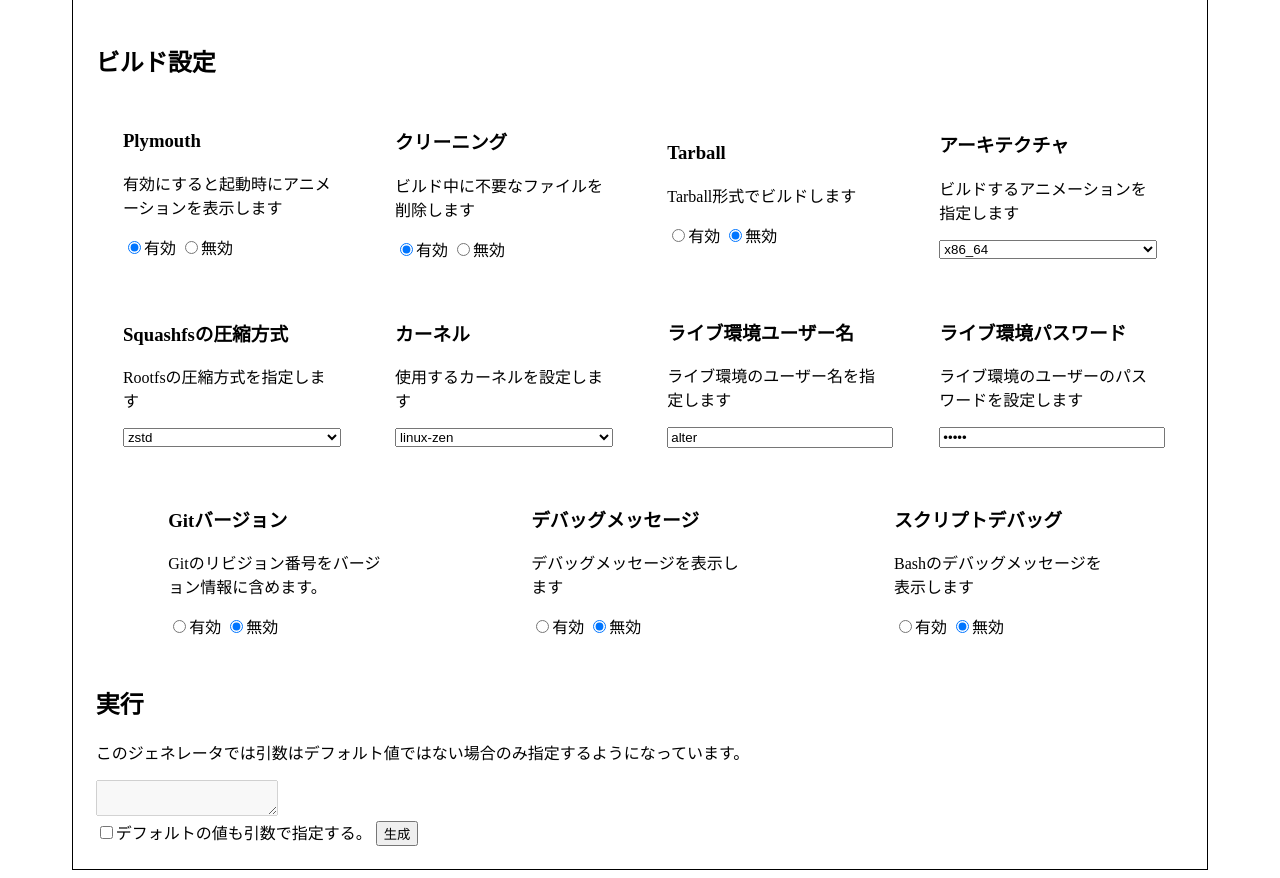
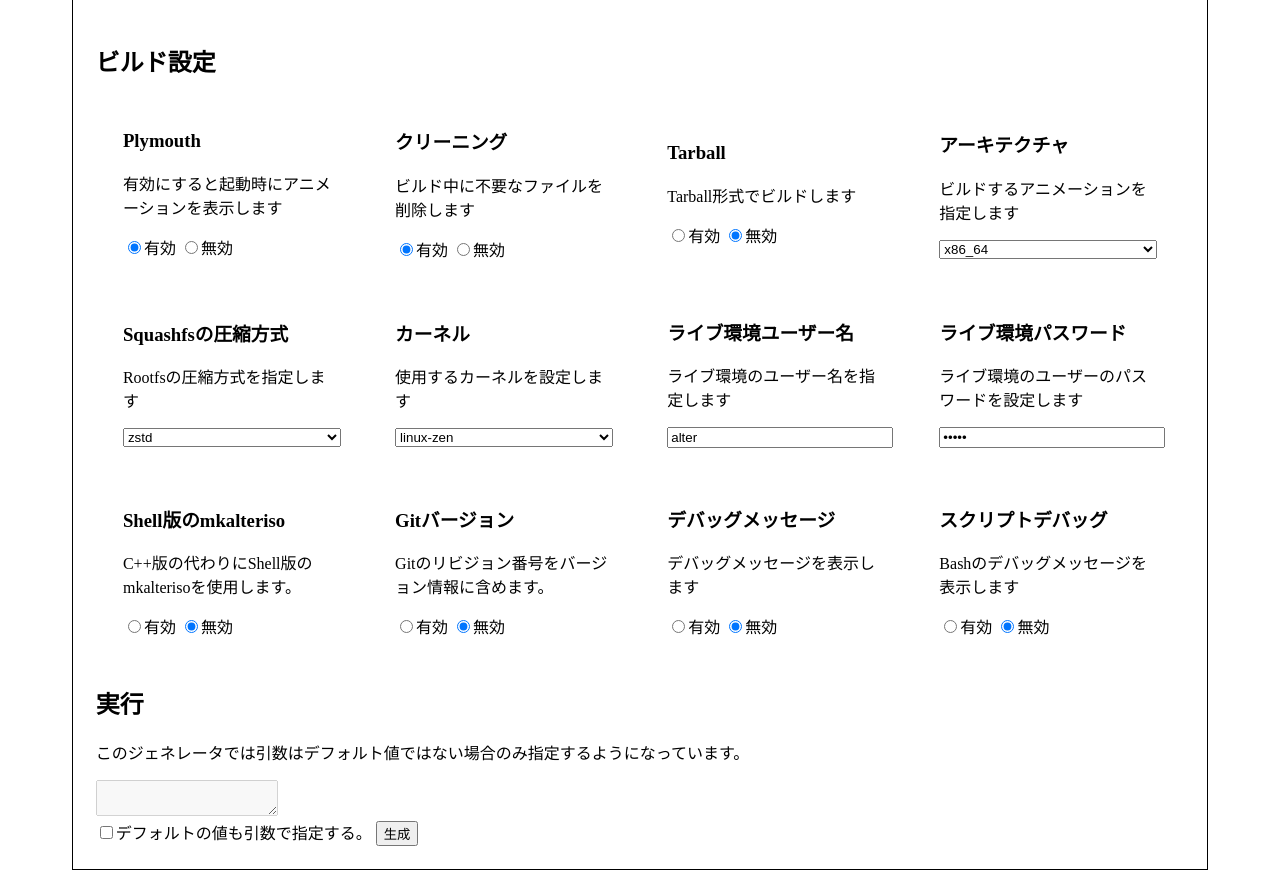
Before and after one commit to Hayao0819/hayao-old-website, a PHP site: page /alteriso-options-generator/index.php in a window 1280 px wide. Shown: the part 151-1029 px from the top of the page. Run offline with PHP 8.4, Linux system fonts and the light colour scheme.

Commit message:
[update] : shmkalterisoをサポート

```diff
--- a/alteriso-options-generator/index.php
+++ b/alteriso-options-generator/index.php
@@ -113,6 +113,14 @@
 
                     <!-- デバッグ用オプション ここから -->
                     <div class="box_child">
+                        <p class="option_title"><h3>Shell版のmkalteriso</h3></p>
+                        <p class="option_description">C++版の代わりにShell版のmkalterisoを使用します。</p>
+                        <p class="option_form">
+                            <label for="shmkalteriso_enable"><input type="radio" name="shmkalteriso" value="enable" id="shmkalteriso_enable">有効</label>
+                            <label for="shmkalteriso_disable"><input type="radio" name="shmkalteriso" value="disable" id="shmkalteriso_disable" checked>無効</label>
+                        </p>
+                    </div>
+                    <div class="box_child">
                         <p class="option_title"><h3>Gitバージョン</h3></p>
                         <p class="option_description">Gitのリビジョン番号をバージョン情報に含めます。</p>
                         <p class="option_form">
--- a/alteriso-options-generator/main.js
+++ b/alteriso-options-generator/main.js
@@ -94,6 +94,14 @@ function getGitversion () {
     }
 }
 
+function getShmkalteriso () {
+    var _IsShmkalteriso = document.getElementById("shmkalteriso_enable");
+    console.log(_IsShmkalteriso);
+    if (_IsShmkalteriso.checked) {
+        ARGUMENTS = ARGUMENTS + " --shmkalteriso";
+    }
+}
+
 function startgen() {
     // 初期化
     ARGUMENTS = ""
@@ -112,9 +120,10 @@ function startgen() {
     getKernel();
     getUsername();
     getPassword();
+    getShmkalteriso();
+    getGitversion();
     getDebug();
     getBashDebug();
-    getGitversion();
 
     // 出力
     document.getElementById('output').innerHTML = "";
```
